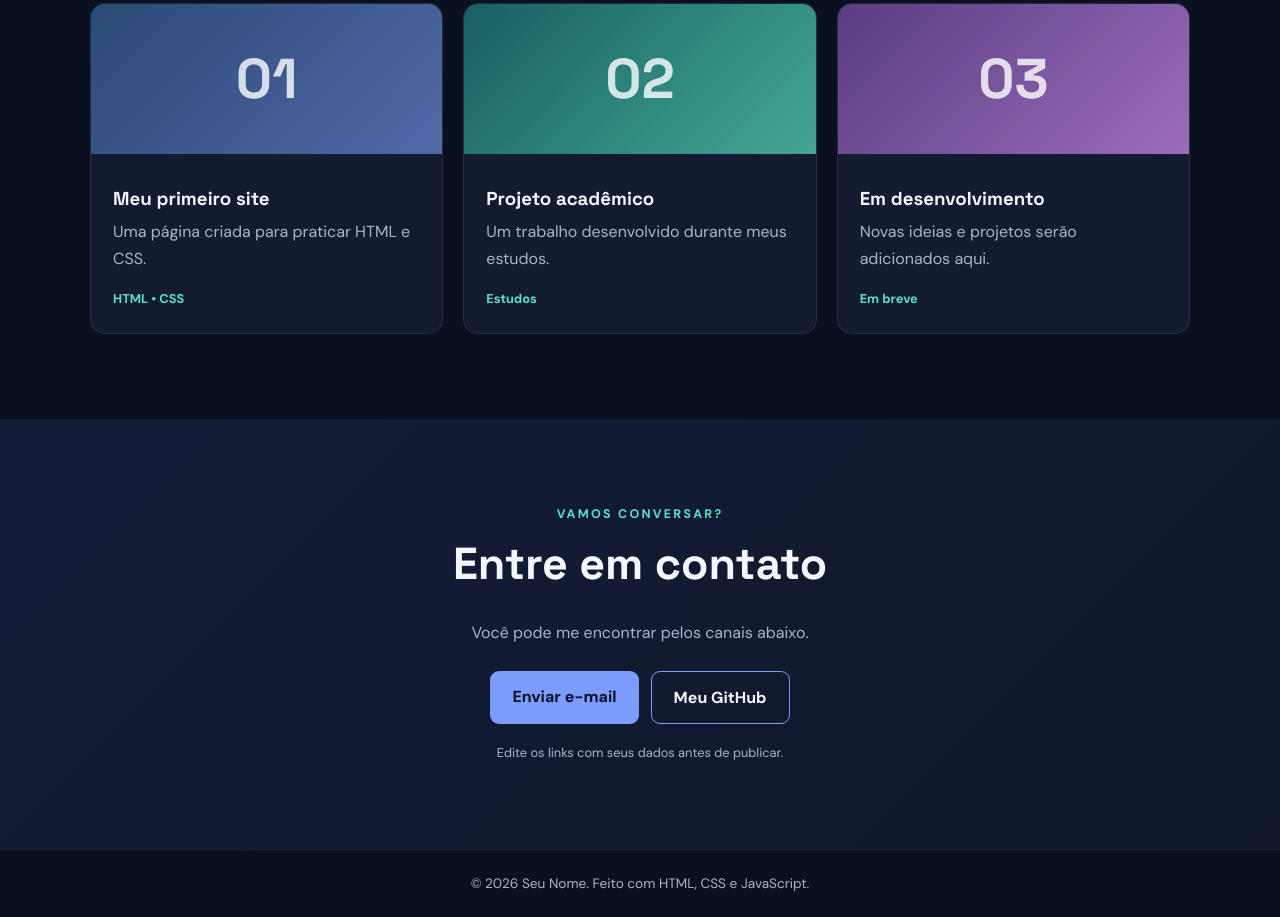
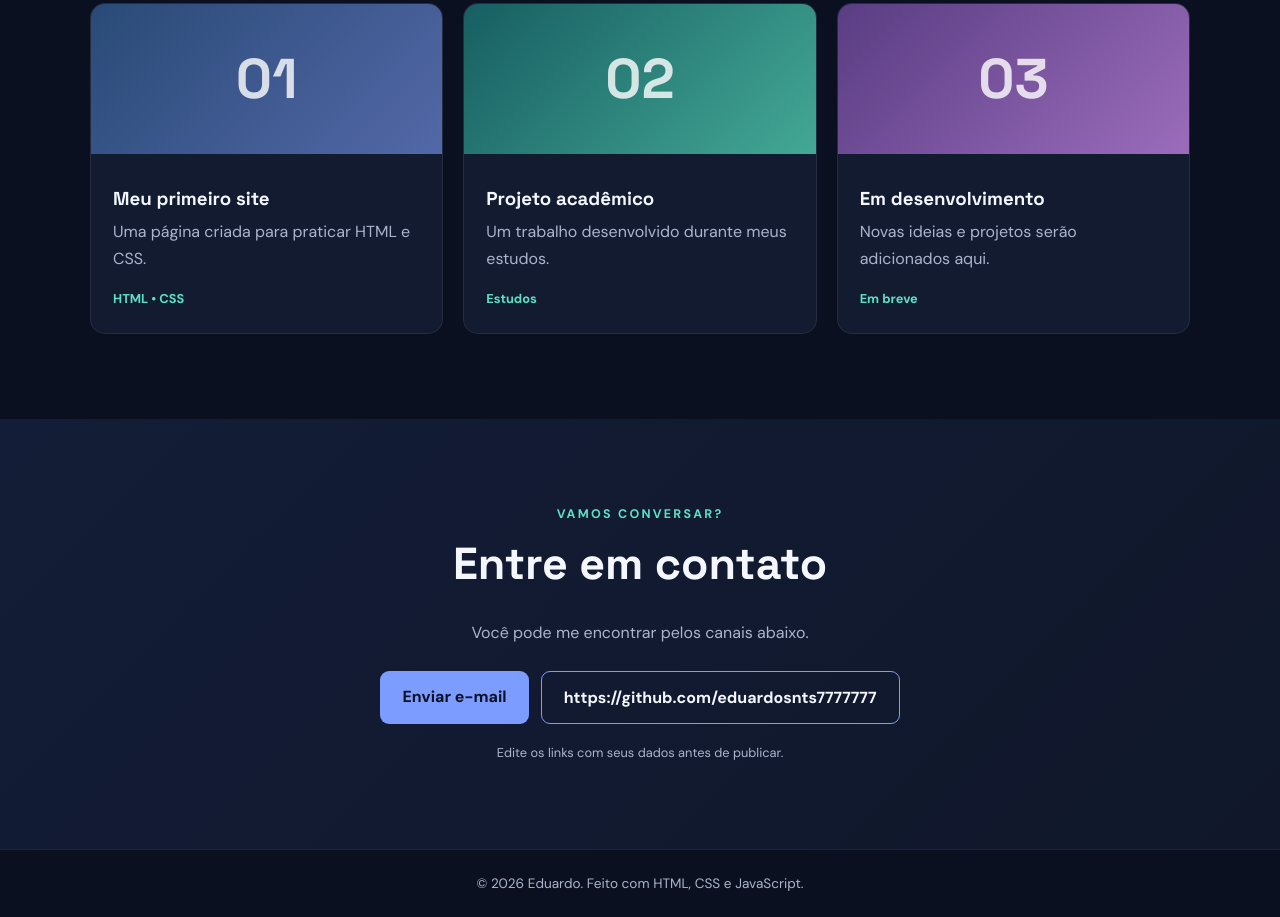
Before and after one commit to eduardosnts7777777/eduardo7777777.github.io, a plain HTML site: page index.html in a window 1280 px wide. Shown: the part 1939-2856 px from the top of the page. Drawn offline with Linux system fonts and the light colour scheme.

Commit message:
Update contact link and footer name in index.html

```diff
--- a/index.html
+++ b/index.html
@@ -86,13 +86,13 @@
         <p>Você pode me encontrar pelos canais abaixo.</p>
         <div class="contact-links">
           <a class="button" href="mailto:seuemail@exemplo.com">Enviar e-mail</a>
-          <a class="button button-outline" href="https://github.com/" target="_blank" rel="noopener noreferrer">Meu GitHub</a>
+          <a class="button button-outline" href="https://github.com/" target="_blank" rel="noopener noreferrer">https://github.com/eduardosnts7777777</a>
         </div>
         <p class="small-note">Edite os links com seus dados antes de publicar.</p>
       </div>
     </section>
   </main>
 
-  <footer class="footer"><p>© <span id="year"></span> Seu Nome. Feito com HTML, CSS e JavaScript.</p></footer>
+  <footer class="footer"><p>© <span id="year"></span> Eduardo. Feito com HTML, CSS e JavaScript.</p></footer>
 </body>
 </html>
```
